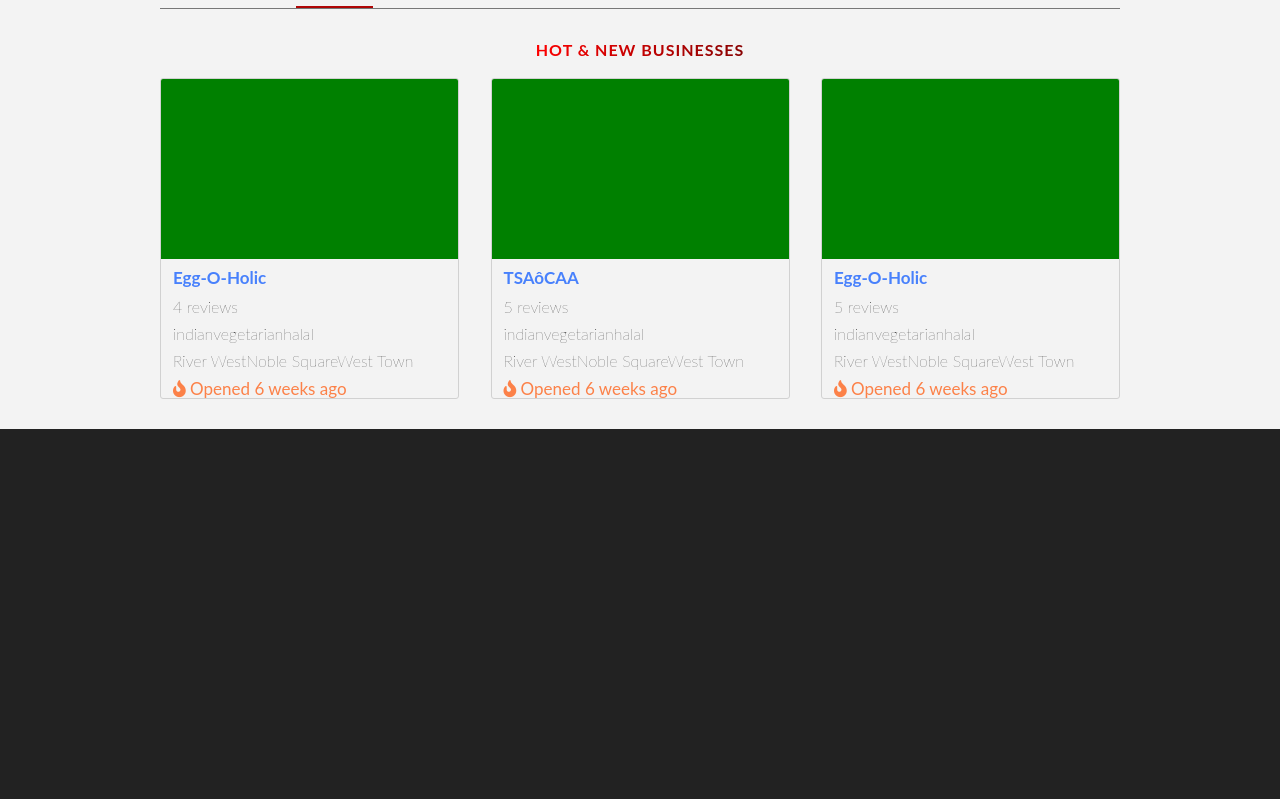
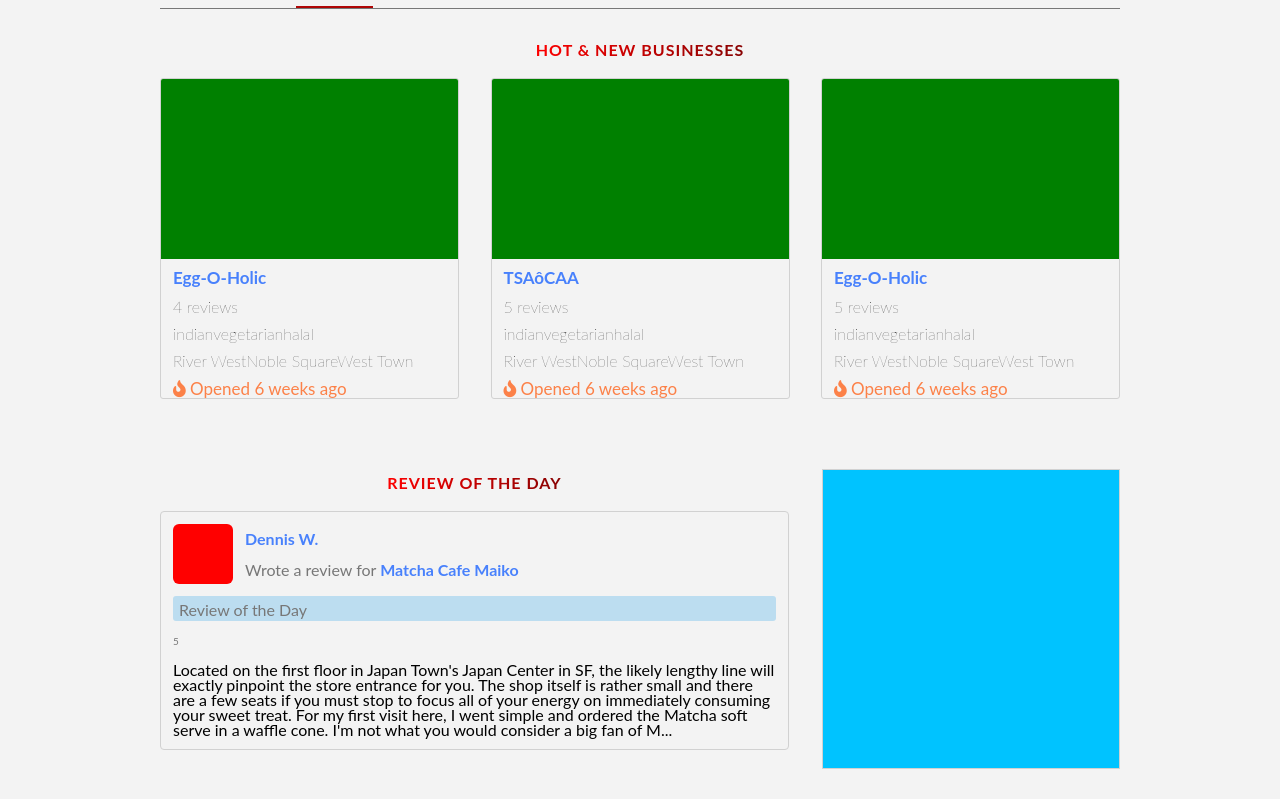
Before and after one commit to gordyu/yelp-clone-cli, a React (Create React App) app: page / in a window 1280 px wide. Shown: the part 906-1705 px from the top of the page. Before the commit the page ends 1335 px from the top, so only its background shows below. Built offline with nearby package versions, Linux system fonts and the light colour scheme.

Commit message:
v review of the day

```diff
--- a/src/components/MainCard.jsx
+++ b/src/components/MainCard.jsx
@@ -6,6 +6,10 @@
 
   render() {
     const {title,categories,tag,reviews}= this.props;
+
+    if (!title) {
+        return <div></div>
+    }
 
 
     return (
--- /dev/null
+++ b/src/components/ReviewOfDay.jsx
@@ -0,0 +1,36 @@
+import React, { Component } from 'react'
+import PropTypes from 'prop-types'
+import { connect } from 'react-redux'
+
+ class ReviewOfDay extends Component {
+
+
+  render() {
+
+    const { data }= this.props
+    return (
+      <div className="ReviewOfDay">
+        <div className="userInfo">
+            <div className="userInfo-l"></div>
+            <div className="userInfo-r">
+                <p className="hilite">{data.userName}</p>
+                <p className="store">Wrote a review for <span  className="hilite">{data.store}</span></p>
+            </div>
+        </div>
+        <div className="blueLien">Review of the Day</div>
+        <div className="review">{data.reviews}</div>
+        <p className="paragraphR">{data.p}</p>
+      </div>
+    )
+  }
+}
+
+const mapStateToProps = (state) => ({
+
+})
+
+const mapDispatchToProps = {
+
+}
+
+export default connect(mapStateToProps, mapDispatchToProps)(ReviewOfDay)
--- a/src/components/pages/home/item/YelpTon.jsx
+++ b/src/components/pages/home/item/YelpTon.jsx
@@ -2,6 +2,7 @@
 import { connect } from 'react-redux'
 import  CategoriaTomLin  from './CategoriaTomLin';
 import MainCard from '../../../MainCard';
+import ReviewOfDay from '../../../ReviewOfDay';
 
 const data=[
     {location:"Groton",
@@ -9,7 +10,8 @@
             {title:'Egg-O-Holic',reviews:4,categories:['indian','vegetarian','halal'],tag:['River West', 'Noble Square','West Town'],img:''},
             {title:'TSAôCAA',reviews:5,categories:['indian','vegetarian','halal'],tag:['River West', 'Noble Square','West Town'],img:''},
             {title:'Egg-O-Holic',reviews:5,categories:['indian','vegetarian','halal'],tag:['River West', 'Noble Square','West Town'],img:''}
-        ]
+        ],
+        reviewOfDay:{userName:'Dennis W.',store:'Matcha Cafe Maiko',reviews:5,p:"Located on the first floor in Japan Town's Japan Center in SF, the likely lengthy line will exactly pinpoint the store entrance for you. The shop itself is rather small and there are a few seats if you must stop to focus all of your energy on immediately consuming your sweet treat. For my first visit here, I went simple and ordered the Matcha soft serve in a waffle cone. I'm not what you would consider a big fan of M..."}
     },
     {location:"San Francisco",
         hotNnew:[
@@ -84,12 +86,18 @@
                     </ul>
                 </div>
                 <div className="hotNnewTitle">
-                    <h3 className="heading-tertiary ">Hot & New Businesses</h3>
+                    <h3 className="heading-tertiary">Hot & New Businesses</h3>
                     <div className="hotNnew">
                         {rdHotnNewList()}
                     </div>
                 </div>
-
+                <div className="mainL2">
+                    <div className="reviewOfDay">
+                        <h3 className="heading-tertiary">Review of the Day</h3>
+                        <ReviewOfDay data={data[0].reviewOfDay} />
+                    </div>
+                    <div className="collections"></div>
+                </div>
             </div>
         </div>
     )
--- /dev/null
+++ b/src/sass/components/_ReviewOfDay.scss
@@ -0,0 +1,59 @@
+.ReviewOfDay{
+    width: 100%;
+    border: solid rgb(209, 209, 209) 1px;
+    margin-top: 1.5rem;
+    border-radius: 4px;
+    padding: 12px;
+
+
+    .userInfo{
+        display: flex;
+        &-l{
+            height: 60px;
+             width: 60px;
+            background-color: red;
+            border-radius: 6px;
+            margin-right: 12px;
+        }
+
+        &-r{
+            font-size: $default-font-size;
+            display: flex;
+            flex-direction: column;
+            justify-content: space-around;
+            align-items: flex-start
+        }
+    }
+
+    .hilite{
+        border-bottom:  2px solid #4881fc00;
+        transition: all .2s ease-out;
+        font-weight: 700;
+        color: #4881fc;
+
+        &:hover{
+            border-bottom:  2px solid #4881fc;
+            border-radius: 0;
+            cursor: pointer;
+        }
+    }
+    .blueLien{
+        width: 100%;
+        height: 25px;
+        background: rgba(89, 180, 233, 0.356);
+        margin-top: 12px;
+        border-radius: 3px;
+        font-size: $default-font-size;
+        padding-left: 6px;
+    }
+    .review{
+        margin:  12px 0;
+    }
+    .paragraphR{
+        font-size: $default-font-size;
+        line-height: 15px;
+        color: black;
+    }
+
+
+}
--- a/src/sass/main.scss
+++ b/src/sass/main.scss
@@ -26,3 +26,4 @@
 
 @import "components/CategoriaTomLin";
 @import "components/MainCard";
+@import "components/ReviewOfDay";
--- a/src/sass/pages/home/item/_yelpTon.scss
+++ b/src/sass/pages/home/item/_yelpTon.scss
@@ -54,11 +54,25 @@
                 justify-content: space-between;
             }
         }
+        .mainL2{
+            width: 100%;
+            height: 30rem;
+            margin-top: 7rem;
+            display: flex;
+            justify-content: space-between;
 
-
-
+            .reviewOfDay{
+                width: 65.5%;
+                display: flex;
+                flex-direction: column;
+                align-items: center;
+            }
+            .collections{
+                background-color: rgb(0, 195, 255);
+                width: 31%;
+                border: solid rgb(209, 209, 209) 1px;
+            }
+        }
 
     }
 }
-
-// list__order--1
```
